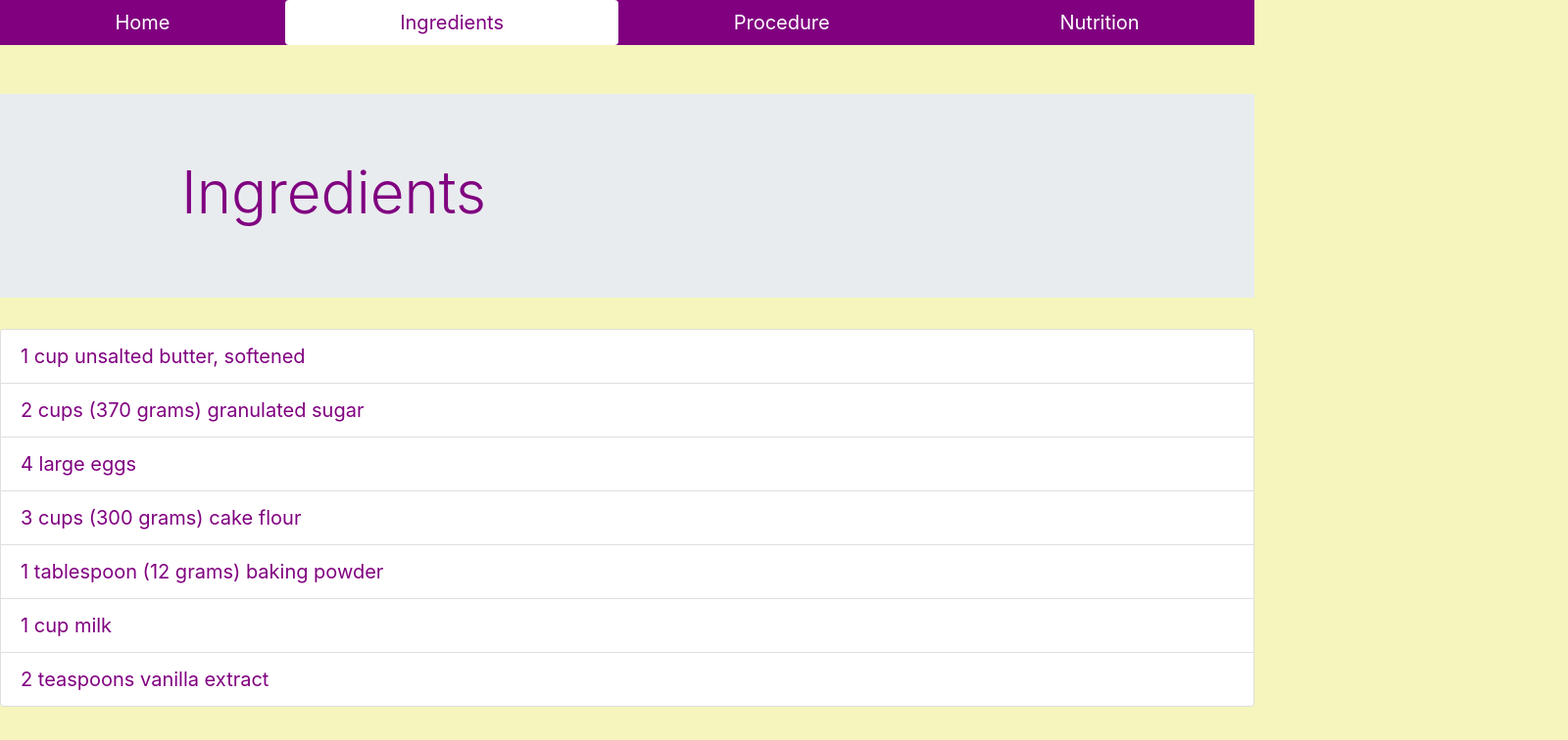
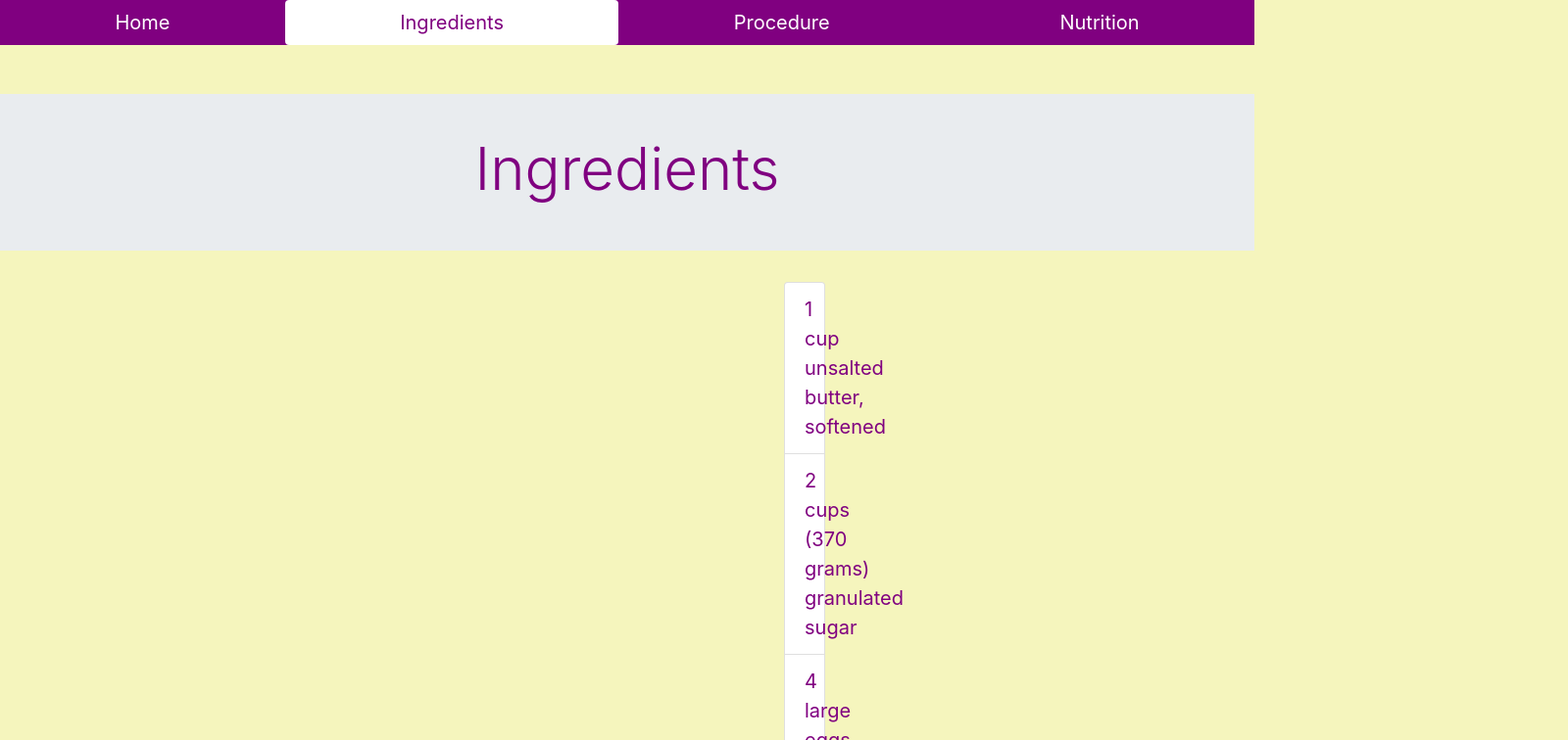
Before and after one commit to gautamsapre/Pre-Update_Project0, a plain HTML site: page Ingredients.html in a window 1280 px wide. Shown: the top 756 px of the page at 98% size, 1600 px wide, since content can reach past the window. Drawn offline with nearby package versions, Linux system fonts and the light colour scheme.

Commit message:
ingredient page updated

```diff
--- a/Ingredients.html
+++ b/Ingredients.html
@@ -24,9 +24,11 @@
             </li>
           </ul>
         </nav>
-        <div class="jumbotron jumbotron-fluid">
-          <div class="container">
-            <h1 id = "ingTitle" class="display-1">Ingredients</h1>
+        <div class="back-padding">
+          <div class="jumbotron jumbotron-fluid">
+            <div class="container">
+                <h1 id = "ingTitle" class="display-1">Ingredients</h1>
+            </div>
           </div>
         </div>
         <ul class="list-group">
--- a/Style.css
+++ b/Style.css
@@ -15,11 +15,16 @@ body {
     color:purple;
 }
 #title{
-    padding-left: 100px;
+    text-align: center;
 }
 #ingTitle{
+
+    text-align: center;
     font-size: 300%;
-    padding-left: 100px;
+
+}
+.jumbotron{
+    padding:40px;
 }
  .top-nav{
      background-color: purple;
@@ -27,3 +32,11 @@ body {
 
 
  }
+ .list-group-item{
+     text-align: center;
+ }
+ .list-group{
+     padding-left: 40em;
+     padding-right: 40em;
+     padding-bottom: 20rem;
+ }
```
Also changed, not shown: index.html (+3 -1 lines).
